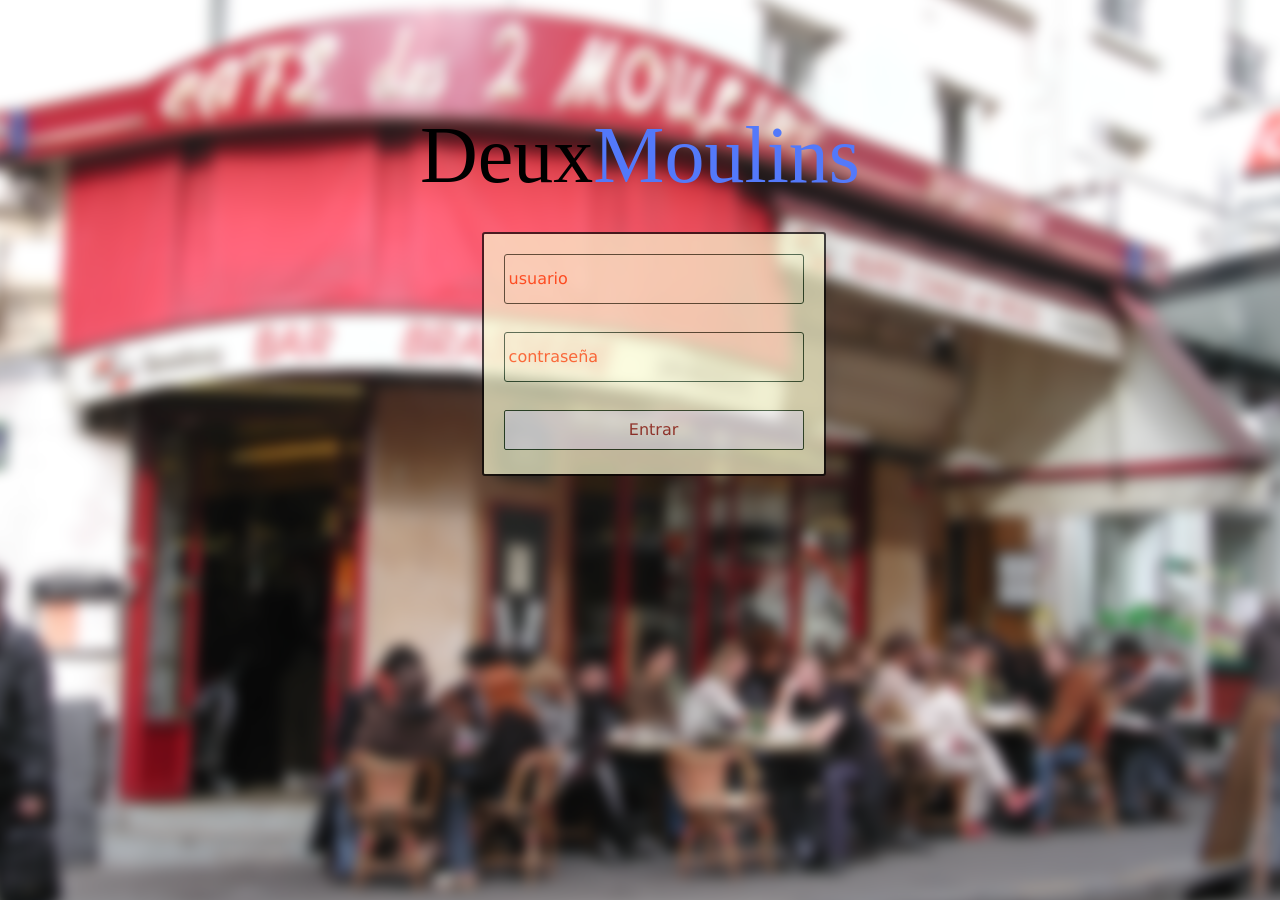
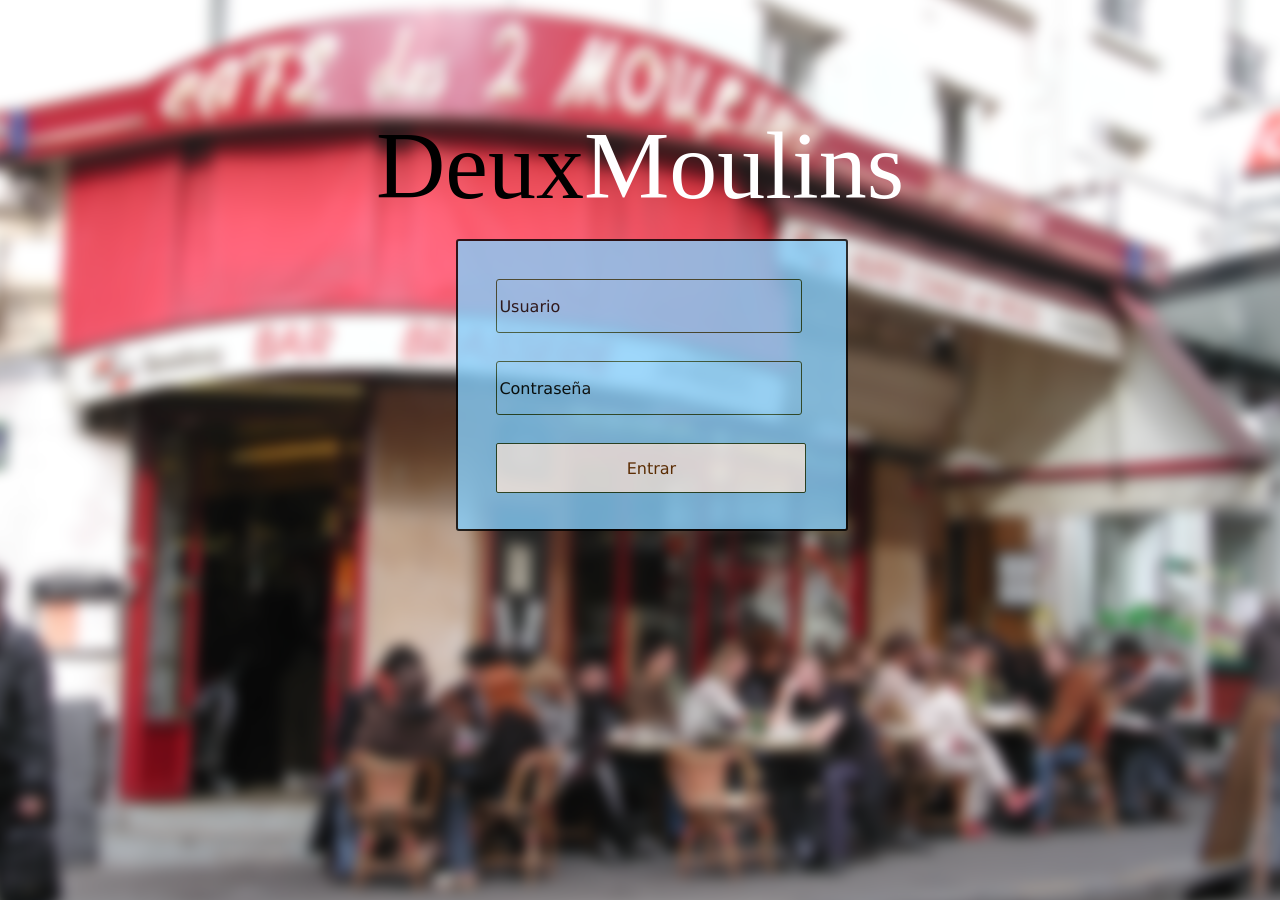
Before and after one commit to JonIriarte/PR02, a PHP site: page /view/login.php in a window 1280 px wide. Run offline with PHP 8.4, Linux system fonts and the light colour scheme.

Commit message:
Bajada Jon

```diff
--- a/css/style.css
+++ b/css/style.css
@@ -12,73 +12,69 @@
 
 .header{
     position: relative;
-    font-size: 500%;
+    font-size: 600%;
     color:  black;
     text-align: center;
-    /* background-color: #FFFF66; */
-    margin-top: 5%;
+	margin-top: 5%;
 }
 
 .header span{
-	color: #5379fa !important;
+	color: white !important;
 }
 
 .login{
     position: fixed;
-    margin-top: 1%;
-	height: 200px;
-	width: 300px;
-	padding: 20px;
+	height: 250px;
+	width: 350px;
+	padding-left: 3%;
+	padding-top: 3%;
     z-index: 2;
-    background-color: lightgoldenrodyellow;
-    opacity: 0.7;
-    margin-left: 37%;
+    background-color: lightskyblue;
+    opacity: 0.8;
+    margin-left: 35%;
     border-radius: 3px;
     border: 2px solid black;
 }
 
 .login ::placeholder{
-    color: orangered;
+    color: #000908;
 }
 
 .login input[type=text]{
-	width: 290px;
-	height: 40px;
+	width: 300px;
+	height: 50px;
 	background: transparent;
 	border: 1px solid #244623;
 	border-radius: 3px;
-	color:grey;
+	color: #000908;
 	font-family: 'Exo', Verdana, Geneva, Tahoma, sans-serif;
 	font-size: 16px;
 	font-weight: 400;
-    padding: 4px;
 }
 
 .login input[type=password]{
-	width: 290px;
-	height: 40px;
+	width: 300px;
+	height: 50px;
 	background: transparent;
 	border: 1px solid #244623;
 	border-radius: 3px;
-	color: grey;
+	color: #000908;
 	font-family: 'Exo', Verdana, Geneva, Tahoma, sans-serif;
 	font-size: 16px;
 	font-weight: 400;
-	padding: 4px;
 	margin-top: 10px;
 }
 
 .login input[type=submit]{
-	width: 300px;
-	height: 40px;
+	width: 310px;
+	height: 50px;
 	background: #fff;
 	border: 1px solid #244623;
 	cursor: pointer;
 	border-radius: 2px;
-	color: brown;
+	color: #663300;
 	font-family: 'Exo', Verdana, Geneva, Tahoma, sans-serif;
 	font-size: 16px;
-	padding: 8px;
     margin-top: 10px;
 }
 
--- a/js/code.js
+++ b/js/code.js
@@ -14,17 +14,17 @@ function validacionForm() {
         document.getElementById("password").style.borderColor = "red";
 
     } else if (nombre=='') {
-        document.getElementById("message").innerHTML = "Nombre del usuario";
+        document.getElementById("message").innerHTML = "Falta el nombre del usuario";
         document.getElementsByTagName("label")[0].style.color = "red";
         document.getElementsByTagName("label")[1].style.color = "black";
         document.getElementById("nombre").style.borderColor = "red";
-        document.getElementById("password").style.borderColor = "white";
+        document.getElementById("password").style.borderColor = "black";
     } else if (password=='') {
-        document.getElementById("message").innerHTML = "El password está vacio";
+        document.getElementById("message").innerHTML = "La contraseña está vacía";
         document.getElementsByTagName("label")[0].style.color = "black";
         document.getElementsByTagName("label")[1].style.color = "red";
         document.getElementById("password").style.borderColor = "red";
-        document.getElementById("nombre").style.borderColor = "white";
+        document.getElementById("nombre").style.borderColor = "black";
     } else {
         return true;
     }
--- a/view/login.php
+++ b/view/login.php
@@ -21,10 +21,10 @@
   <div class="login">
     <form action="../controller/login_controller.php" method="POST" onsubmit="return validacionForm()">
       <label for="nombre"></label>
-      <input type="text" id="nombre" name="nombre" placeholder="usuario">
+      <input type="text" id="nombre" name="nombre" placeholder="Usuario">
     <br><br>
       <label for="password"></label>
-      <input type="password" id="password" name="password" placeholder="contraseña">
+      <input type="password" id="password" name="password" placeholder="Contraseña">
       <br><br>
       <input type="submit" id="submit" value="Entrar">
     </form>
```
Also changed, not shown: css/mesas.css (added, +45 -0 lines), view/modificar.php (+12 -8 lines), img/intro.png (added).
